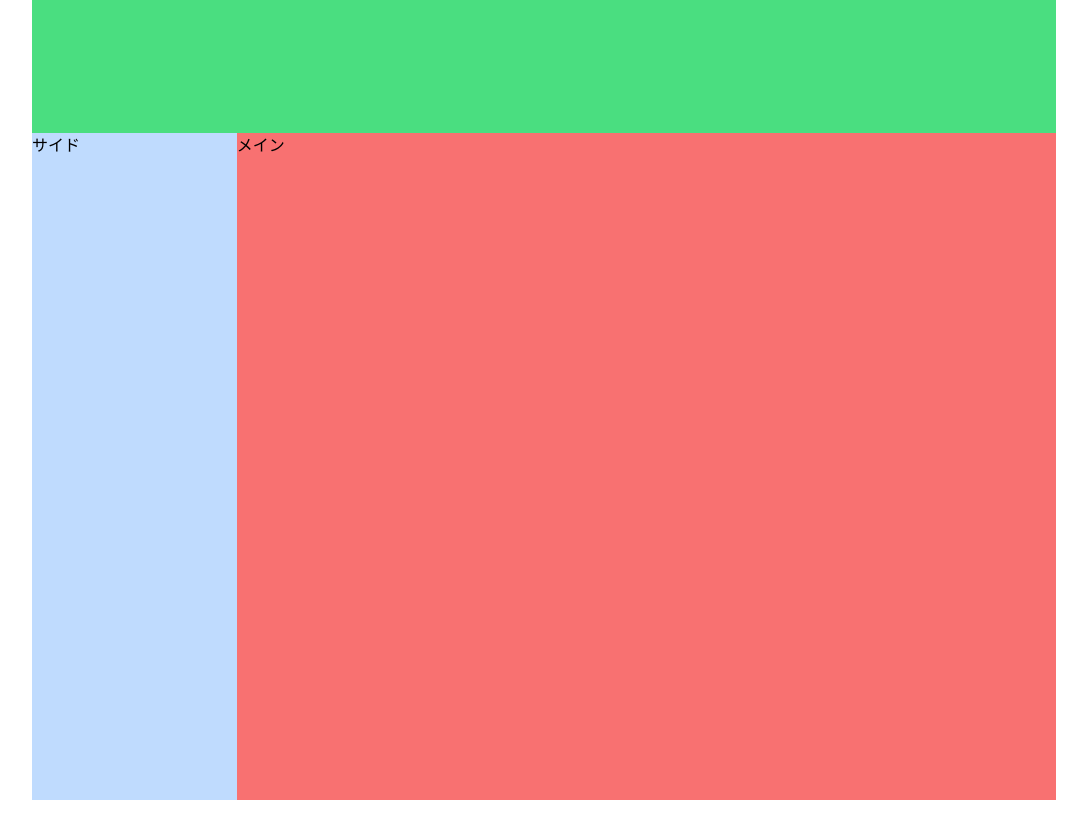
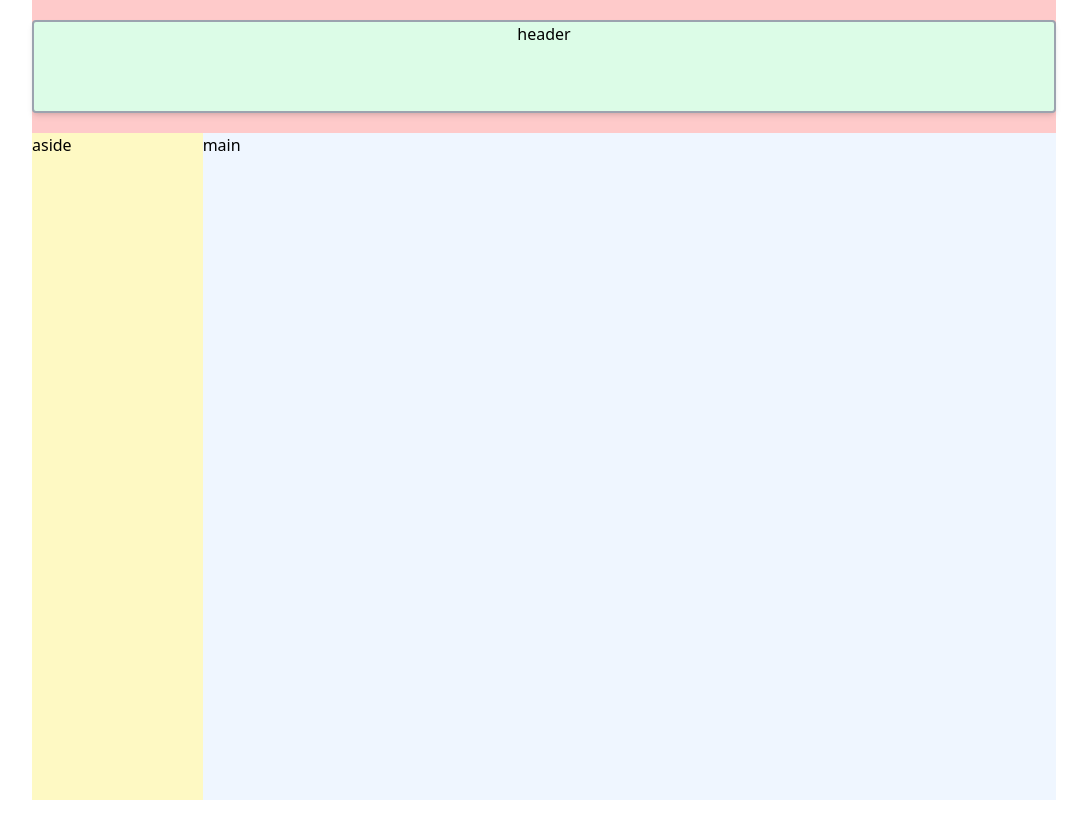
Before and after one commit to cisys/tailwind-demo, a plain HTML site: page public/test.html in a window 1280 px wide. Shown: the whole page, without its empty margins (96-1183 px from the left). After the commit the page ends 800 px from the top, so only its background shows below. Drawn offline with nearby package versions, Linux system fonts and the light colour scheme.

Commit message:
Update test.html

```diff
--- a/public/test.html
+++ b/public/test.html
@@ -8,26 +8,23 @@
   </head>
 
   <body>
-    <!-- 横幅は80%、高さは100vh、横マージンはauto -->
-    <div class="flex-col w-full h-screen mx-auto sm:w-4/5">
-      <!-- 高さは100vhの1/6 -->
-      <div class=" bg-green-400 h-1/6">
-        <div>
-          <button class="visible bg-yellow-200 w-14 h-14 sm:invisible peer-focus:invisible">
-            ボタン
-          </button>
-          <div class="absolute invisible w-3/4 h-full bg-purple-300 peer-focus:visible"></div>
+    <div class="w-4/5 h-screen mx-auto bg-red-200">
+
+
+        <div class="flex flex-row w-full py-5 h-1/6">
+            <button class="absolute visible w-10 h-10 bg-green-700 sm:w-0 sm:h-0 peer sm:invisible">button</button>
+            <div class="w-full text-center bg-green-100 border-2 border-gray-400 rounded shadow-md">header</div>
+            <div class="absolute invisible w-0 bg-cyan-300 peer-focus:visible peer-focus:h-screen peer-focus:w-1/6">kore
+            </div>
         </div>
-      </div>
 
-      <div class="flex flex-row h-5/6 bg-blue-50">
-        <div class="invisible w-0 sm:visible sm:bg-blue-200 sm:w-1/5">
-          <p>サイド</p>
+        <div class="flex flex-row w-full h-5/6 ">
+            <div class="w-0 h-auto bg-yellow-100 sm:w-1/6 peer-focus:w-1/6">aside</div>
+
+            <div class="w-full h-auto bg-blue-50 sm:w-5/6">main</div>
         </div>
-        <div class="w-full h-full bg-red-400 sm:w-4/5">
-          <p>メイン</p>
-        </div>
-      </div>
+
+
     </div>
-  </body>
+</body>
 </html>
```
